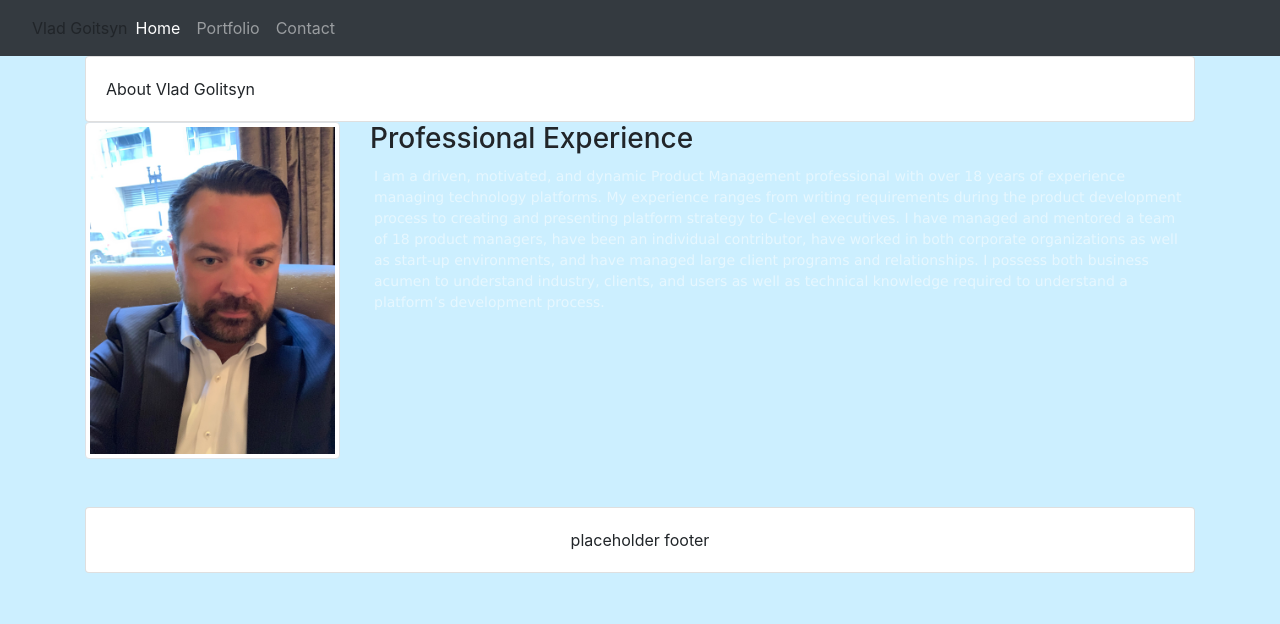
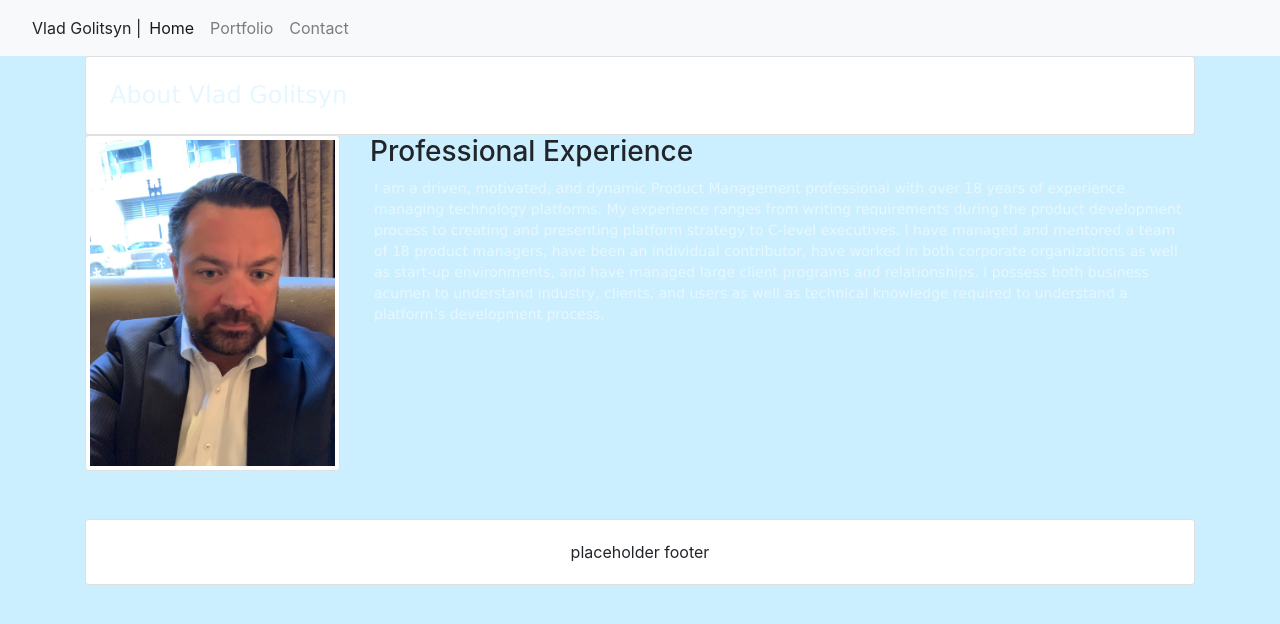
Before and after one commit to vladgolitsyn/Bootstrap-Portfolio, a plain HTML site: page index.html in a window 1280 px wide. Drawn offline with nearby package versions, Linux system fonts and the light colour scheme; files that its build step writes are made by us from their sources.

Commit message:
updates to index file

```diff
--- a/index.html
+++ b/index.html
@@ -1,15 +1,18 @@
 <!DOCTYPE html>
 <html lang="en-us">
+
 <head>
   <meta charset="UTF-8">
   <title>Vlad Golitsyn Bootstrap Portfolio</title>
   <link rel="stylesheet" type="text/css" href="assets/css/reset.css">
-  <link rel="stylesheet" href="https://maxcdn.bootstrapcdn.com/bootstrap/4.0.0/css/bootstrap.min.css">
+  <link rel="stylesheet" href="https://stackpath.bootstrapcdn.com/bootstrap/4.2.1/css/bootstrap.min.css" integrity="sha384-GJzZqFGwb1QTTN6wy59ffF1BuGJpLSa9DkKMp0DgiMDm4iYMj70gZWKYbI706tWS" crossorigin="anonymous">
   <link rel="stylesheet" type="text/css" href="assets/css/stylesheet.css">
 </head>
+
 <body>
-  <nav class="navbar navbar-expand-lg navbar-dark bg-dark">
-    <a class="navbar-brand" href="index.html"></a>Vlad Goitsyn</a>
+
+  <nav class="navbar navbar-expand-lg navbar-light bg-light">
+    <a class="navbar-brand" href="#"></a>Vlad Golitsyn | </a>
     <div class="collapse navbar-collapse" id="navbarSupportedContent">
       <ul class="navbar-nav mr-auto">
         <li class="nav-item active">
@@ -30,7 +33,7 @@
       <div class="col-lg-12">
         <div class="card">
           <div class="card-body">
-            About Vlad Golitsyn
+            <h1>About Vlad Golitsyn</h1>
           </div>
         </div>
       </div>
```
